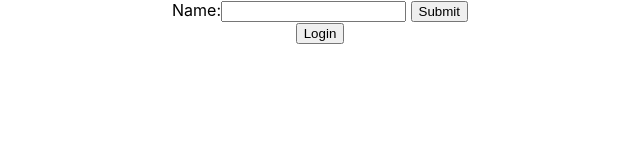
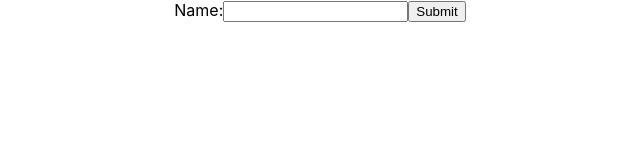
Before and after one commit to p-w-g/just_say_it, a React (Create React App) app in the folder frontend/: page / in a window 1280 px wide. Shown: the top 160 px of the page, without its empty margins (320-960 px from the left). Built offline with nearby package versions, Linux system fonts and the light colour scheme.

Commit message:
implements name signing in

```diff
--- a/frontend/src/components/LoginHandler.js
+++ b/frontend/src/components/LoginHandler.js
@@ -19,44 +19,16 @@ class LoginHandler extends Component {
   }
 
   render() {
-    const isLoggedIn = this.state.isLoggedIn;
-    let button;
-    if (isLoggedIn) { button = <LogoutButton onClick={this.handleLogoutClick} />; }
-    else { button = <LoginButton onClick={this.handleLoginClick} />; }
-
     return (
       <div>
-        <Greeting isLoggedIn={isLoggedIn} />        {button}      </div>
+        {
+          this.state.isLoggedIn ? <ChatPage />
+            : <NameForm forceLogin={this.handleLoginClick.bind(this)} />
+        }
+      </div>
     );
   }
 }
 
 
-function LoginButton(props) {
-  return (
-    <button onClick={props.onClick}>
-      Login
-    </button>
-  );
-}
-
-function LogoutButton(props) {
-  return (
-    <button onClick={props.onClick}>
-      Logout
-    </button>
-  );
-}
-
-function Greeting(props) {
-  const isLoggedIn = props.isLoggedIn;
-  if (isLoggedIn) { return <ChatPage />; } return <NameForm/>;
-}
-
-
-function UserGreeting(props) {
-  return <h1>Welcome back!</h1>;
-}
-
-
 export default LoginHandler;
--- a/frontend/src/components/NameForm.js
+++ b/frontend/src/components/NameForm.js
@@ -20,6 +20,7 @@ class NameForm extends React.Component {
     if (!name) return alert("Missing name")
     if (name === '') return alert("Missing name")
     if (name.match(/[^A-Za-z0-9]+/g)) return alert("Invalid name, use only letters and numbers")
+
     return true
   }
   signIn = async e => {
@@ -31,16 +32,19 @@ class NameForm extends React.Component {
       body: JSON.stringify({ name: this.state.value }),
     });
     const body = await response.json();
+
     if (body.response === 'Username Already Taken') {
       return alert('Username Already Taken')
     }
+    this.props.forceLogin()
   }
   render() {
     return (
       <form onSubmit={this.handleSubmit}>
         <label>
           Name:
-          <input type="text" value={this.state.value} onChange={this.handleChange} />        </label>
+          <input type="text" value={this.state.value} onChange={this.handleChange} />
+        </label>
         <input type="submit" value="Submit" />
       </form>
     );
```
